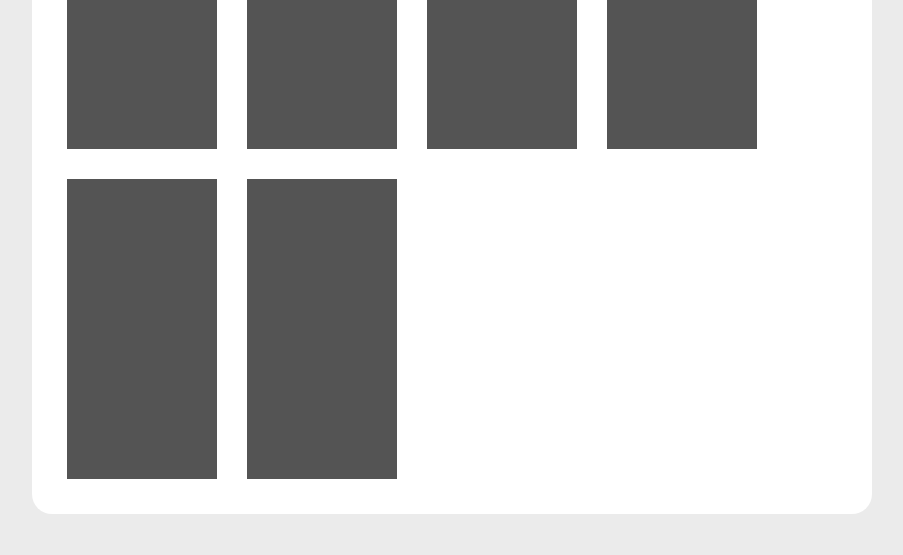
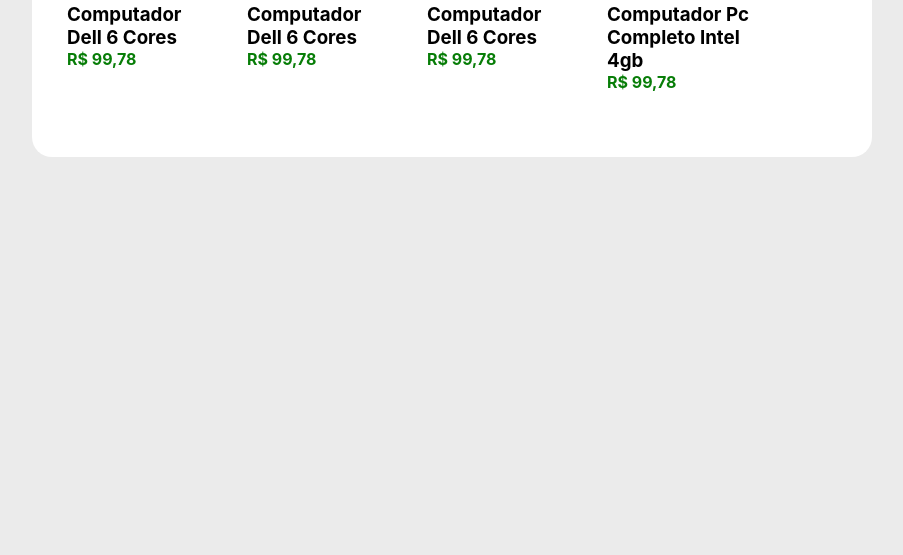
Before and after one commit to renancavichi/demo-crud-php-pdo, a PHP site: page / in a window 1280 px wide. Shown: the part 245-800 px from the top of the page, without its empty margins (188-1091 px from the left). Run offline with PHP 8.4, Linux system fonts and the light colour scheme.

Commit message:
Add Card Product - Frontend Done

```diff
--- a/css/style.css
+++ b/css/style.css
@@ -23,7 +23,7 @@ header{
   align-items: center;
 }
 
-button{
+button, input[type=submit]{
   padding: 8px 16px;
   background-color: rgb(7, 95, 95);
   color: #FFF;
@@ -39,9 +39,12 @@ button{
 }
 .product{
   width: 150px;
-  height: 300px;
-  background: #545454;
+  height: auto;
   margin: 15px;
+}
+.product span{
+  font-weight: bold;
+  color: #077d07
 }
 
 .modal{
@@ -57,7 +60,23 @@ button{
 
 .modal main{
   width: 350px;
-  height: 400px;
-  -webkit-box-shadow: 0px 0px 15px 1px rgba(0,0,0,0.28);
-  box-shadow: 0px 0px 15px 1px rgba(0,0,0,0.28);
+  height: auto;
+  -webkit-box-shadow: 0px 0px 10px 1px rgba(0,0,0,0.2);
+  box-shadow: 0px 0px 10px 1px rgba(0,0,0,0.2);
 }
+
+.modal main form{
+  margin: 20px 0;
+}
+
+.modal main form input[type=text]{
+  margin: 3px 0 15px 0;
+  padding: 5px;
+  border-radius: 8px;
+  border: 1px solid #a9a9a9;
+  box-sizing: border-box;
+}
+
+.full{
+  width: 100%;
+}
--- a/index.php
+++ b/index.php
@@ -6,18 +6,7 @@
 		<meta name="viewport" content="width=device-width, initial-scale=1.0">
 		<title>CRUD PDO</title>
 		<link rel="stylesheet" href="css/style.css" />
-		<script>
-			function openModal(){
-				const modal = document.querySelector('#modalAddProduct')
-				modal.style.display = 'flex'
-			}
-			function closeModal(event){
-				if(event.target.id === 'modalAddProduct'){
-					const modal = document.querySelector('#modalAddProduct')
-				modal.style.display = 'none'
-				}
-			}
-		</script>
+		<script src="js/myscripts.js"></script>
 	</head>
 	<body>
 		<main>
@@ -27,12 +16,24 @@
 				</header>
 				<section id="product-list">
 					<div class="product">
+							<img src="https://a-static.mlcdn.com.br/280x210/desktop-dell-vostro-vst-3268-a40m-7a-geracao-intel-core-i5-8gb-1tb-windows-10-pro-com-monitor-21-5/dell/cav3268w10p1801504br-p2/e02babafd6b9861e6bdd084bf2c8225f.jpg" alt="Computador Dell 6 Cores" width="150px" height="150px"/>
+							<h3>Computador Dell 6 Cores</h3>
+							<span>R$ 99,78</span>
 					</div>
 					<div class="product">
+							<img src="https://a-static.mlcdn.com.br/280x210/desktop-dell-vostro-vst-3268-a40m-7a-geracao-intel-core-i5-8gb-1tb-windows-10-pro-com-monitor-21-5/dell/cav3268w10p1801504br-p2/e02babafd6b9861e6bdd084bf2c8225f.jpg" alt="Computador Dell 6 Cores" width="150px" height="150px"/>
+							<h3>Computador Dell 6 Cores</h3>
+							<span>R$ 99,78</span>
 					</div>
 					<div class="product">
+							<img src="https://a-static.mlcdn.com.br/280x210/desktop-dell-vostro-vst-3268-a40m-7a-geracao-intel-core-i5-8gb-1tb-windows-10-pro-com-monitor-21-5/dell/cav3268w10p1801504br-p2/e02babafd6b9861e6bdd084bf2c8225f.jpg" alt="Computador Dell 6 Cores" width="150px" height="150px"/>
+							<h3>Computador Dell 6 Cores</h3>
+							<span>R$ 99,78</span>
 					</div>
 					<div class="product">
+							<img src="https://a-static.mlcdn.com.br/280x210/desktop-dell-vostro-vst-3268-a40m-7a-geracao-intel-core-i5-8gb-1tb-windows-10-pro-com-monitor-21-5/dell/cav3268w10p1801504br-p2/e02babafd6b9861e6bdd084bf2c8225f.jpg" alt="Computador Dell 6 Cores" width="150px" height="150px"/>
+							<h3>Computador Pc Completo Intel 4gb</h3>
+							<span>R$ 99,78</span>
 					</div>
 					<div class="product">
 					</div>
@@ -42,7 +43,18 @@
 		</main>
 		<div class="modal" id="modalAddProduct" onclick="closeModal(event)">
 			<main>
-				<h1>Cadastrar Produto</h1>
+				<h1>Add Product</h1>
+				<form>
+						<label>Photo:</label><br>
+						<input class="full" type="text" placeholder="URL Photo..." name="photo" /><br>
+
+						<label>Title:</label><br>
+						<input class="full" type="text" placeholder="Product Title..." name="title" /><br>
+						<label>Price:</label><br>
+						<input type="text" placeholder="Price R$ 99,00..." name="price" /><br>
+
+						<input type="submit" value="Add Product" />
+				</form>
 			</main>
 		</div>
 	</body>
--- /dev/null
+++ b/js/myscripts.js
@@ -0,0 +1,11 @@
+function openModal(){
+  const modal = document.querySelector('#modalAddProduct')
+  modal.style.display = 'flex'
+}
+
+function closeModal(event){
+  if(event.target.id === 'modalAddProduct'){
+    const modal = document.querySelector('#modalAddProduct')
+  modal.style.display = 'none'
+  }
+}
```
